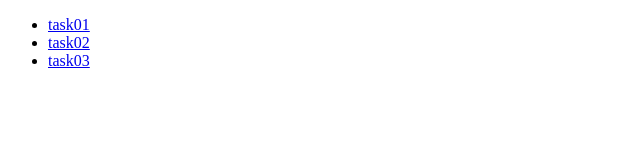
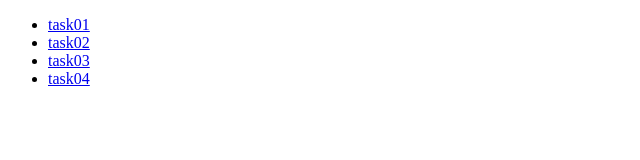
Before and after one commit to exprosic/baiduife, a plain HTML site: page index.html in a window 1280 px wide. Shown: the full height of the page, 0-640 px from the left. Drawn offline with Linux system fonts and the light colour scheme.

Commit message:
update index.html

```diff
--- a/index.html
+++ b/index.html
@@ -8,6 +8,7 @@
 	<li><a href="task01/index.html">task01</a></li>
 	<li><a href="task02/index.html">task02</a></li>
 	<li><a href="task03/index.html">task03</a></li>
+	<li><a href="task04/index.html">task04</a></li>
 </ul>
 </body>
 </html>
```
